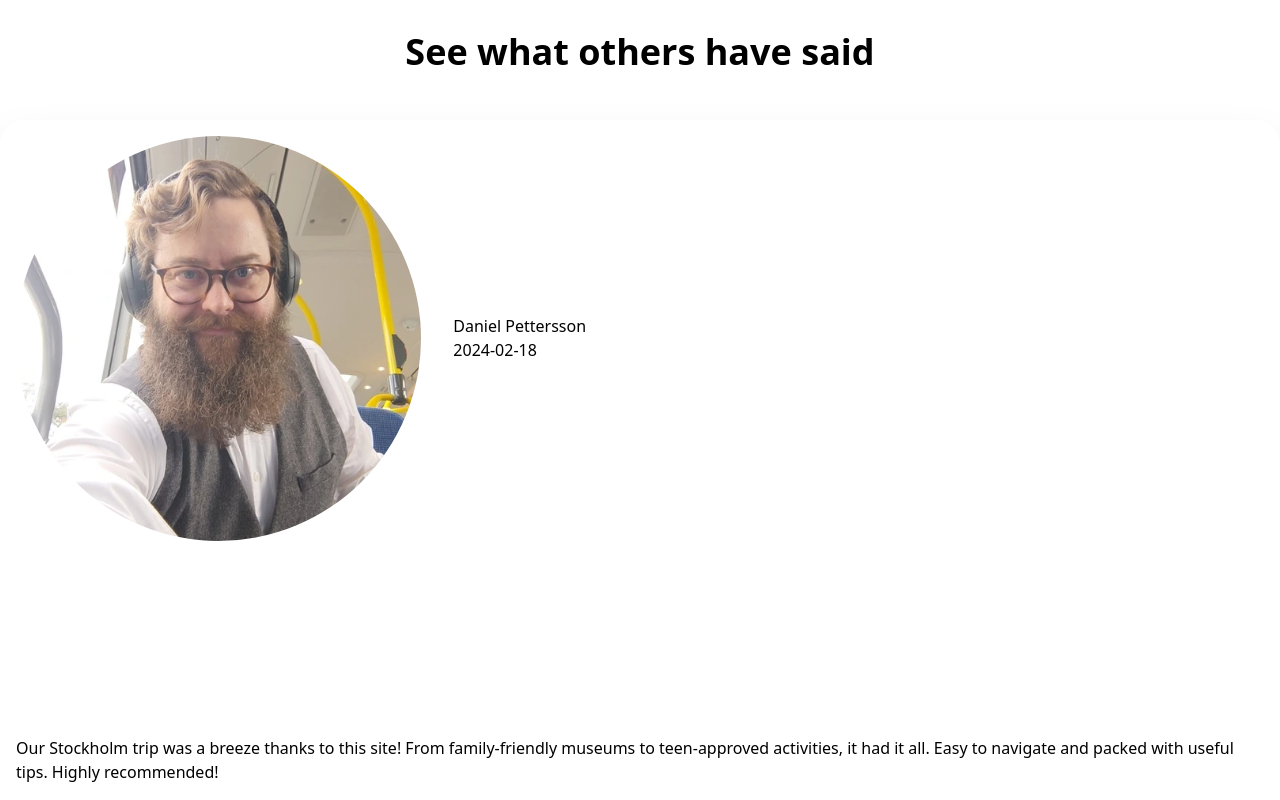
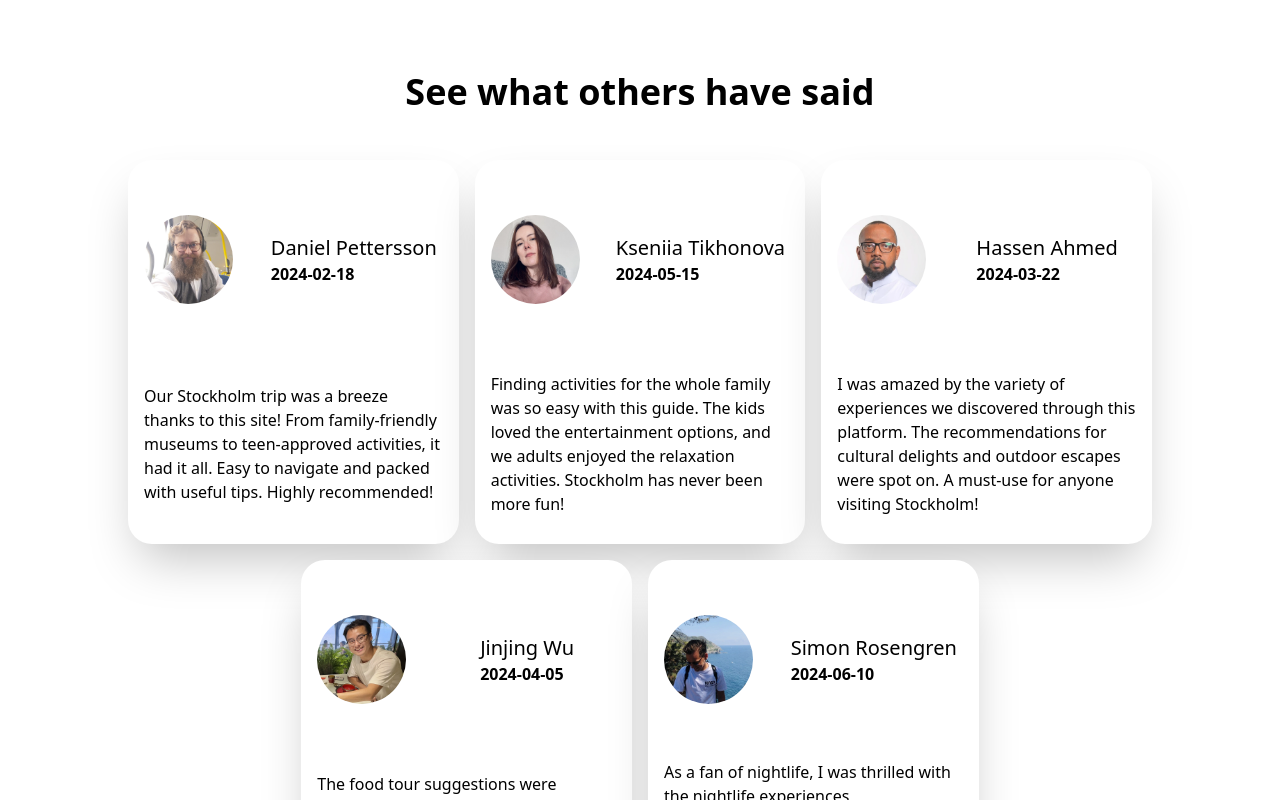
Before and after one commit to whobrowsesthewebg7/active-unity, a React (Vite) app: page / in a window 1280 px wide. Shown: the part 2680-3480 px from the top of the page. Built offline with nearby package versions, Linux system fonts and the light colour scheme.

Commit message:
styles ajustment

```diff
--- a/src/components/Testemonialcard/TestimonialCard.module.css
+++ b/src/components/Testemonialcard/TestimonialCard.module.css
@@ -1,5 +1,5 @@
 .testimonial__card {
-  @apply relative w-full h-full p-4 grid grid-cols-3 grid-rows-2 gap-4 rounded-3xl bg-white shadow-2xl;
+  @apply relative w-[80%] md:w-full h-full p-4 grid grid-cols-3 grid-rows-2 gap-4 rounded-3xl bg-white shadow-2xl hover:shadow-zinc-800 place-items-center;
 }
 
 .testimonial__picture {
@@ -10,9 +10,13 @@
   @apply col-span-2 pl-4 flex flex-col justify-center;
 }
 
-.testimonial__name {}
+.testimonial__name {
+  @apply text-xl;
+}
 
-.testimonial__date {}
+.testimonial__date {
+  @apply font-semibold;
+}
 
 .testimonial__statement {
   @apply col-span-3 flex items-center justify-center
--- a/src/components/Testimonials/Testimonials.jsx
+++ b/src/components/Testimonials/Testimonials.jsx
@@ -1,58 +1,30 @@
 import { useState, useEffect } from "react";
+import sampleSize from "lodash/fp/sampleSize";
 import TestimonialCard from "../Testemonialcard";
 import styles from "./Testimonials.module.css";
 import useActiveUnity from "../../hooks/useActiveUnity";
 
 const Testimonials = () => {
   const { getTestimonials } = useActiveUnity();
-  const testimonialFromDB = getTestimonials();
-  const [isMobileView, setIsMobileView] = useState(false);
-  const [isTabletView, setIsTabletView] = useState(false);
+  const [testimonials] = useState(() => getTestimonials());
+  const [shuffledTestimonials, setShuffledTestimonials] =
+    useState(testimonials);
 
   useEffect(() => {
-    const checkScreenWidth = () => {
-      setIsMobileView(window.innerWidth < 768);
-      setIsTabletView(window.innerWidth > 768 && window.innerWidth < 1280);
-    };
-
-    checkScreenWidth();
-
-    window.addEventListener("resize", checkScreenWidth);
-
-    return () => {
-      window.removeEventListener("resize", checkScreenWidth);
-    };
-  }, []);
-
-  function getRandomNumber() {
-    return Math.floor(Math.random() * 5); // Generates a random integer between 0 and 4
-  }
-  const randomnumber = getRandomNumber();
-
-  const renderTestimonialCards = () => {
-    if (isMobileView) {
-      const testimonial = testimonialFromDB[randomnumber];
-      return <TestimonialCard {...testimonial} />;
-    } else if (isTabletView) {
-      return testimonialFromDB
-        .slice(0, 3)
-        .map((testimonial, index) => (
-          <TestimonialCard key={index} {...testimonial} />
-        ));
-    } else {
-      return testimonialFromDB.map((testimonial, index) => (
-        <TestimonialCard key={index} {...testimonial} />
-      ));
-    }
-  };
+    const shuffledTestimonials = sampleSize(testimonials.length)(testimonials);
+    setShuffledTestimonials(shuffledTestimonials);
+  }, [testimonials]);
 
   return (
-    <section className={styles.testemonial_wrapper}>
-      <h2 className={styles.testemonial_title_text}>
+    <section className={styles.testimonial_wrapper}>
+      <h2 className={styles.testimonial_title_text}>
         See what others have said
       </h2>
-      <div className={styles.testemonialcards_wrapper}>
-        {renderTestimonialCards()}
+      <div className={styles.testimonials_wrapper}>
+        {shuffledTestimonials.map((testimonial) => {
+          const { id } = testimonial;
+          return <TestimonialCard key={id} {...testimonial} />;
+        })}
       </div>
     </section>
   );
--- a/src/components/Testimonials/Testimonials.module.css
+++ b/src/components/Testimonials/Testimonials.module.css
@@ -1,11 +1,23 @@
-.testemonial_wrapper {
-  @apply container flex-col mx-auto;
+.testimonial_wrapper {
+  @apply flex-col py-10 px-[5vw] md:px-[10vw]
 }
 
-.testemonial_cards_wrapper {
-  @apply sm:flex gap-4 mx-auto relative px-[10vw] py-[5vw] xl:grid grid-cols-5 grid-rows-1 gap-4 relative px-[10vw] py-[5vw];
+.testimonial_title_text {
+  @apply text-4xl font-bold text-center gap-6 py-12;
 }
 
-.testemonial_title_text {
-  @apply text-4xl font-bold text-center gap-6 py-12;
+.testimonials_wrapper {
+  @apply grid grid-cols-1 md:grid-rows-2 md:grid-cols-6 gap-4 place-items-center;
 }
+
+.testimonials_wrapper div {
+  @apply col-span-1 md:col-span-2;
+}
+
+.testimonials_wrapper div:nth-child(4) {
+  @apply md:col-start-2 md:col-end-4;
+}
+
+.testimonials_wrapper div:nth-child(5) {
+  @apply: md:col-start-4 md:col-end-6;
+}
```
